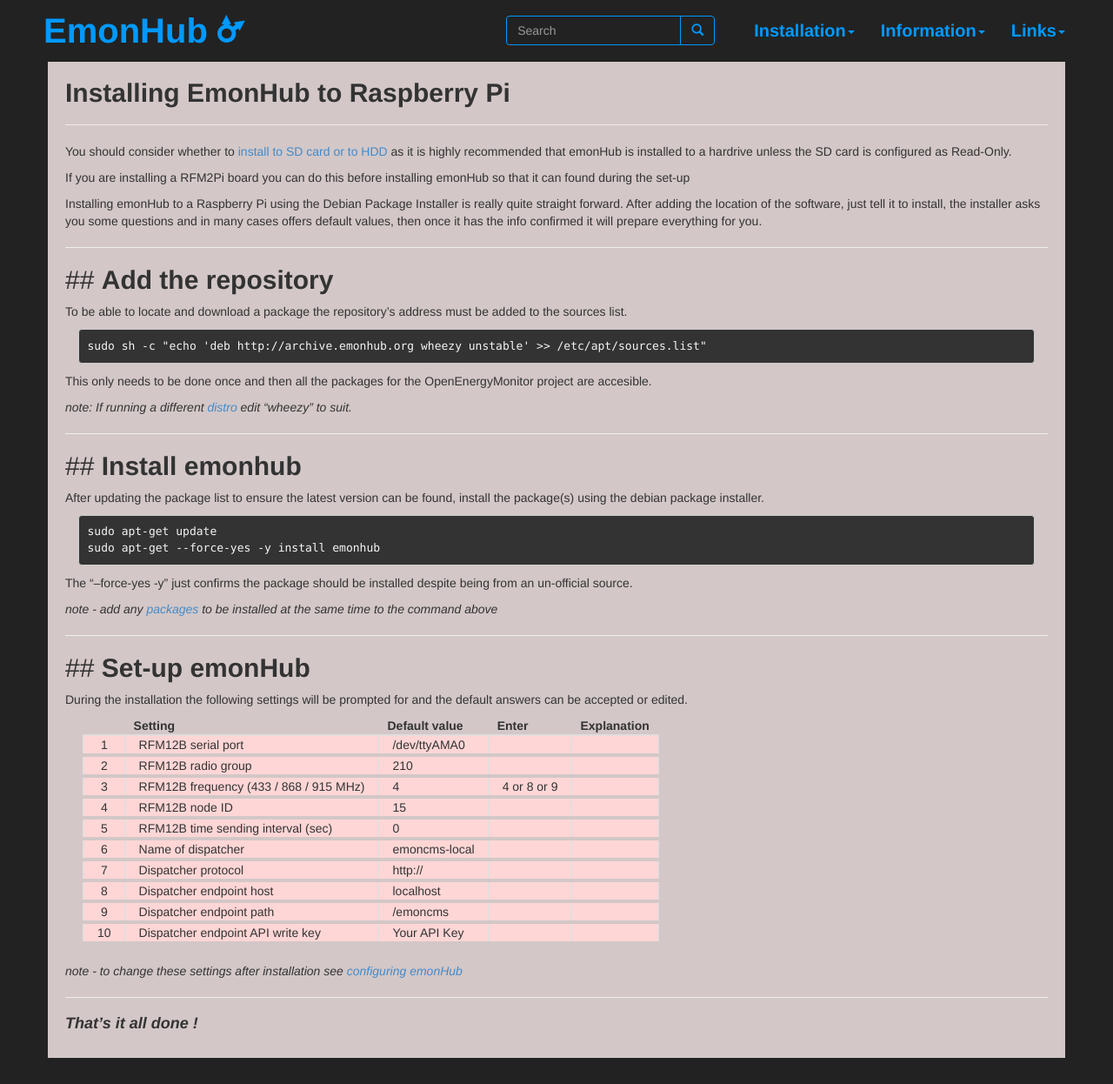
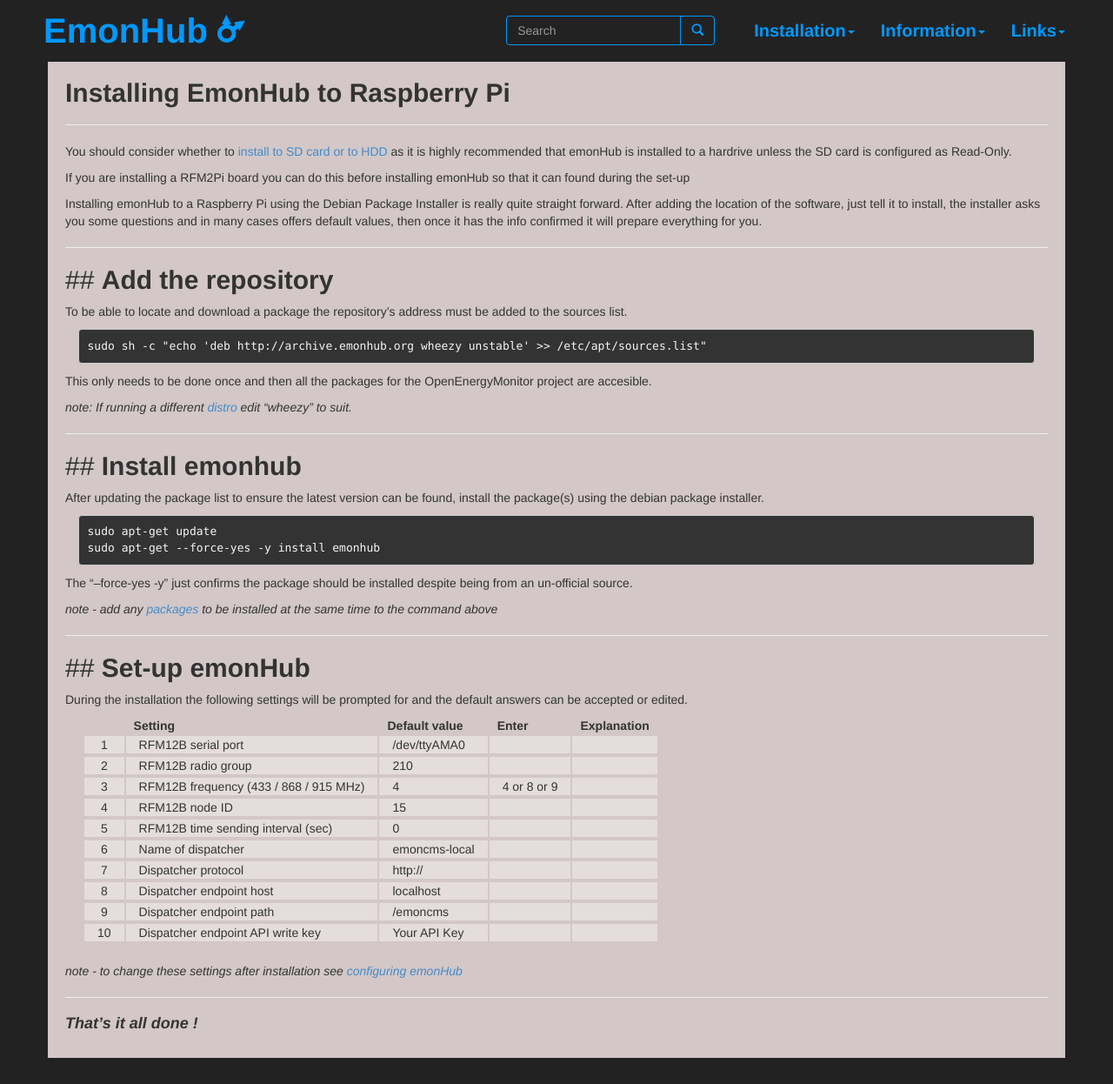
Before and after one commit to otherWIP/otherwip.github.io, a Jekyll site: the page built from documentation/install/raspberrypi/index.md, in a window 1280 px wide and 1246 px high. Shown: the whole window at 87% size. Built offline with Jekyll 4.4.1, drawn with Linux system fonts in a browser that asks for light colours; nearby versions of some CDN libraries.

Commit message:
Update custom.css

```diff
--- a/assets/css/custom.css
+++ b/assets/css/custom.css
@@ -7,9 +7,10 @@ th {
 td {
     padding-left: 15px;
     padding-right: 15px;
-    border: 2px solid #E5DDDD;
+    border: 2px solid #D3C7C7;
     border-bottom: 4px solid #D3C7C7;
-    background-color:#FFD6D6;
+    /*background-color:#FFD6D6;*/
+    background-color:#E5DDDD;
 }
 
 table {
```
